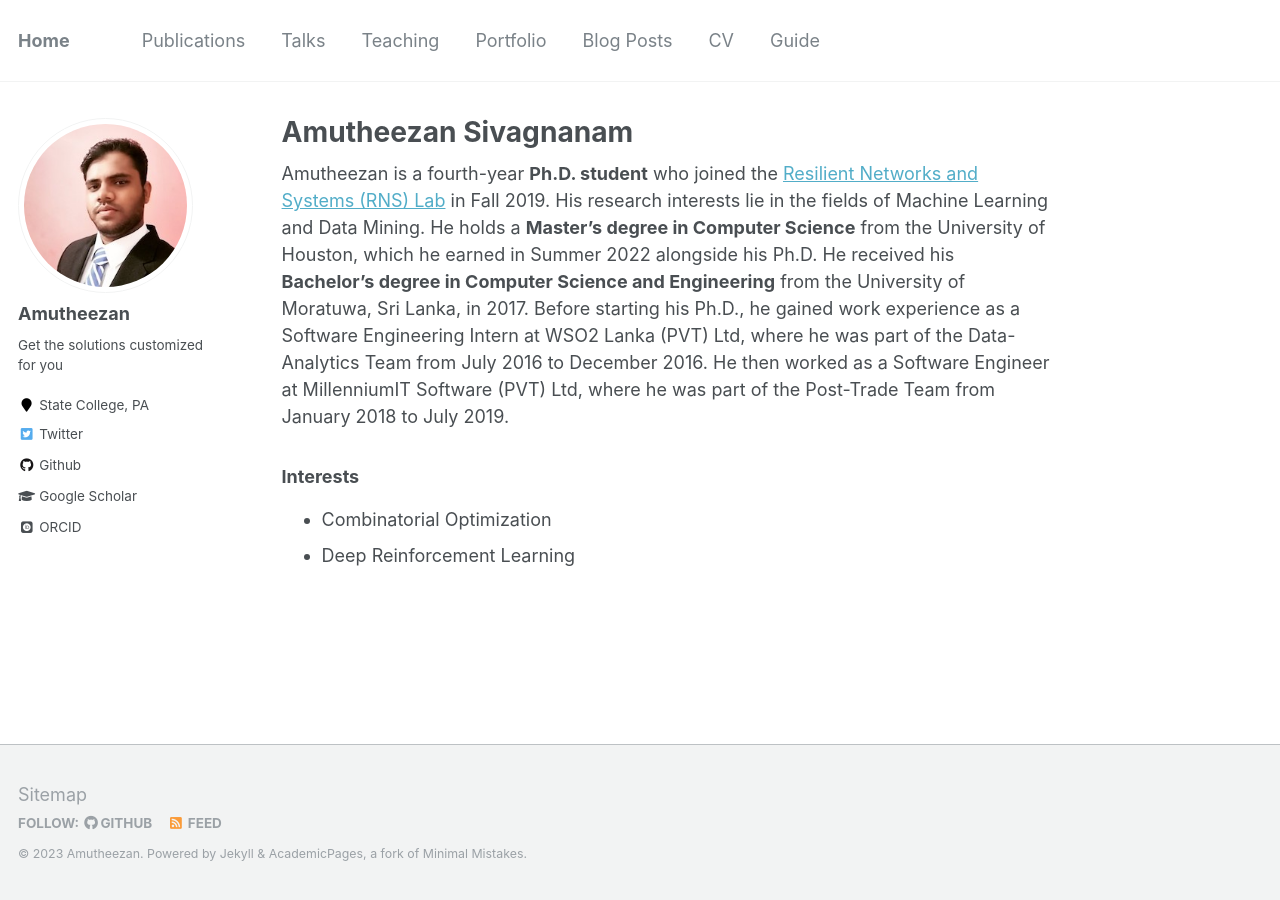
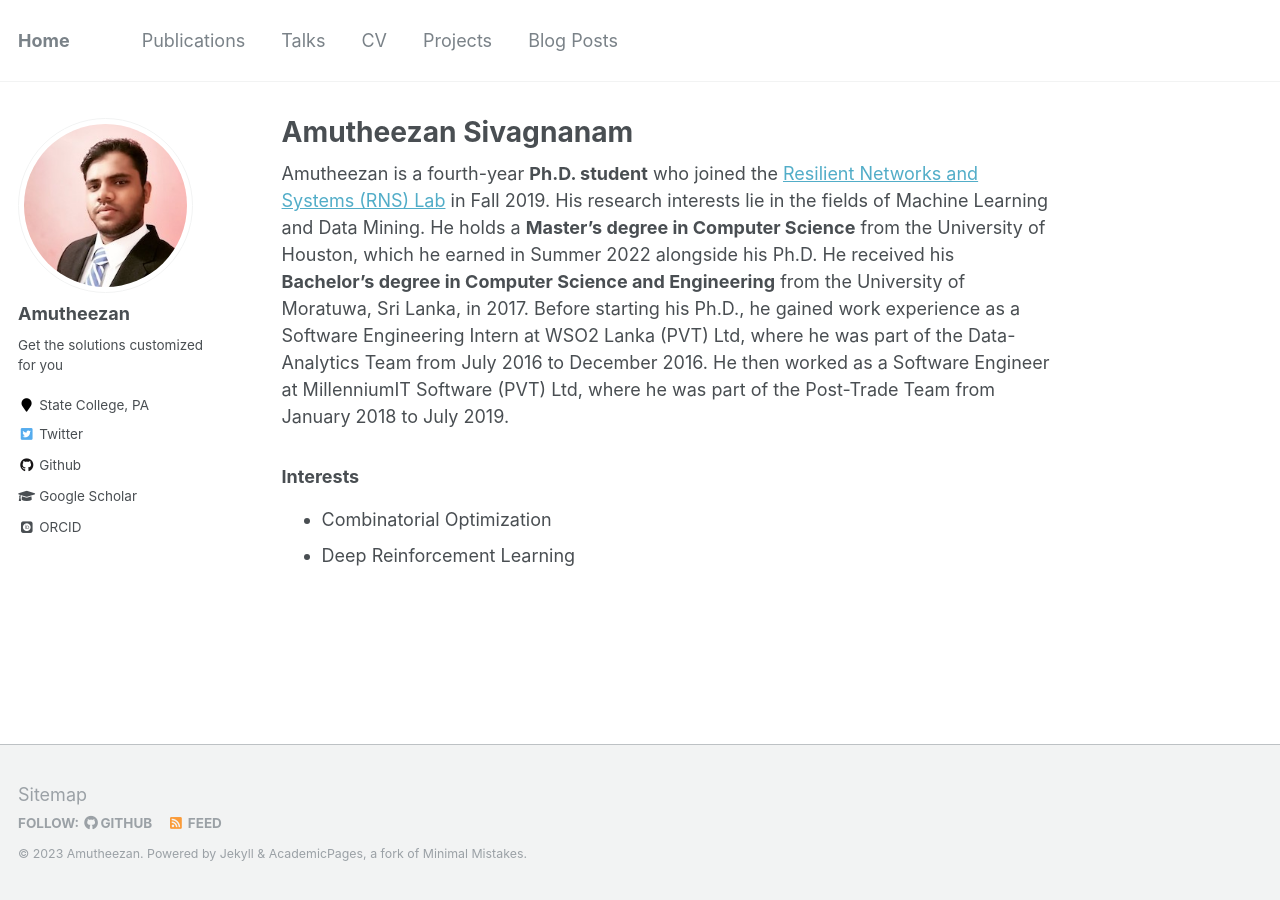
Before and after one commit to Amutheezan/amutheezan.github.io, a Jekyll site: the page built from _pages/about.md, in a window 1280 px wide. Built offline with Jekyll 4.4.1, drawn with Linux system fonts in a browser that asks for light colours; some web fonts are replaced.

Commit message:
updated the blog posts

```diff
--- a/_data/navigation.yml
+++ b/_data/navigation.yml
@@ -6,17 +6,11 @@ main:
   - title: "Talks"
     url: /talks/
 
-  - title: "Teaching"
-    url: /teaching/
+  - title: "CV"
+    url: /cv/
 
-  - title: "Portfolio"
-    url: /portfolio/
+  - title: "Projects"
+    url: /projects/
 
   - title: "Blog Posts"
     url: /year-archive/
-
-  - title: "CV"
-    url: /cv/
-
-  - title: "Guide"
-    url: /markdown/
```
